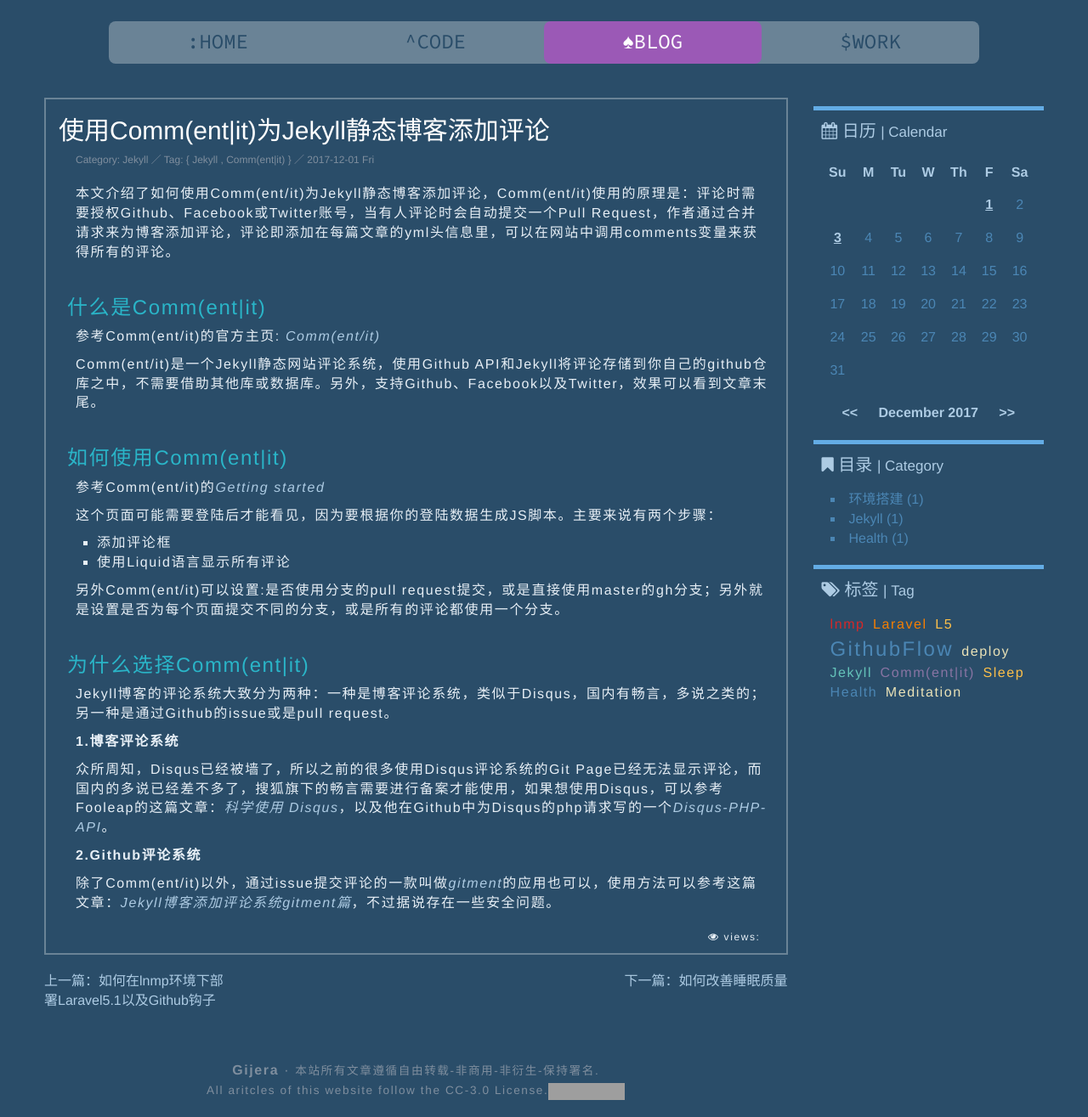
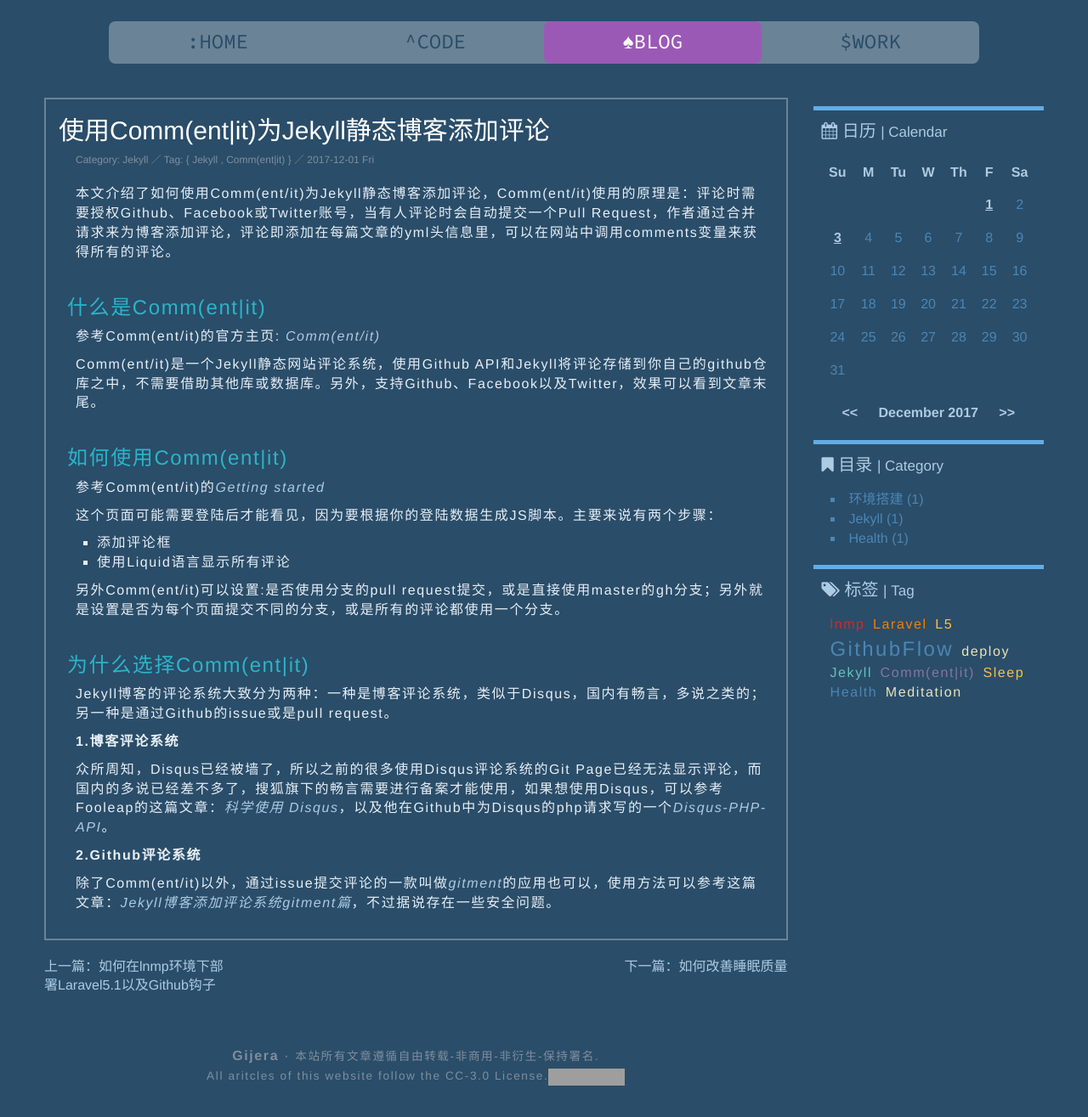
Before and after one commit to Gijera/Gijera.github.io, a Jekyll site: the page built from _posts/Jekyll/2017-12-01-how-to-add-comment-on-jekyll.md, in a window 1280 px wide. Shown: the whole page at 85% size. Built offline with Jekyll 4.4.1, drawn with Linux system fonts in a browser that asks for light colours; a script that is not in the unit is left out; comment, search, counter and statistics services are not loaded; grey boxes are pictures that could not be loaded.

Commit message:
add amazing counter

```diff
--- a/_layouts/article.html
+++ b/_layouts/article.html
@@ -21,11 +21,6 @@ layout: blogs
 	</div>
 	<div class="article-content">
 		{{content}}
-	</div>
-	<div class="article-view text-right">
-		<span id="busuanzi_container_page_pv">
-  			<i class="fa fa-eye"></i> views: <span id="busuanzi_value_page_pv"></span>
-		</span>
 	</div>
 </div>
 
--- a/_layouts/default.html
+++ b/_layouts/default.html
@@ -13,8 +13,5 @@
 
 {{content}}
 
-<!-- 网站访客统计 -->
-<script async src="//dn-lbstatics.qbox.me/busuanzi/2.3/busuanzi.pure.mini.js">
-</script>
 </body>
 </html>
--- a/_layouts/home.html
+++ b/_layouts/home.html
@@ -6,7 +6,5 @@ nav: home
 {{content}}
 
 <div class="home-footer text-center">
-	<span id="busuanzi_container_site_uv" style="display: none;">
-  		访客: <span id="busuanzi_value_site_uv"></span>
-	</span>
+  	<div align="center"><a href="http://www.amazingcounters.com"><img border="0" src="http://cc.amazingcounters.com/counter.php?i=3218865&c=9656908" alt="AmazingCounters.com"></a></div>
 </div>
```
